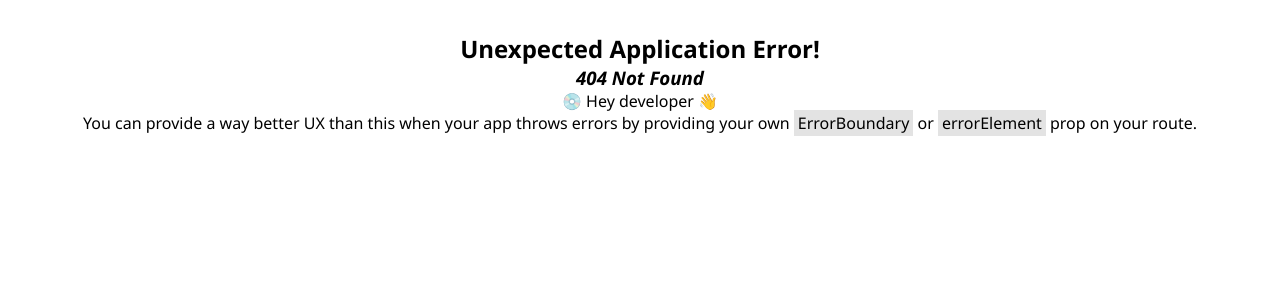
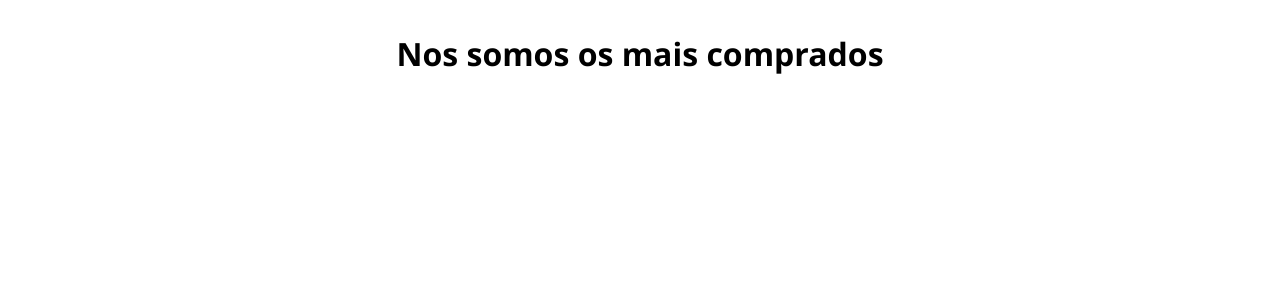
Before and after one commit to marceloguima/Vektor, a React (Vite) app: page /mais-comprados in a window 1280 px wide. Before the commit this address had no page. Shown: the top 300 px of the page. Built offline with nearby package versions, Linux system fonts and the light colour scheme.

Commit message:
criei o link para a rota de mais comprados

```diff
--- a/src/components/navBar/NavBar.jsx
+++ b/src/components/navBar/NavBar.jsx
@@ -8,6 +8,7 @@ const NavBar = () => {
 
 
           <Link to="/promocoes">Promoções</Link>
+          <Link to="/mais-comprados">Mais Comprados</Link>
 
 
   </nav>
--- a/src/main.jsx
+++ b/src/main.jsx
@@ -3,6 +3,7 @@ import { createRoot } from "react-dom/client";
 import "./index.css";
 import App from "./App.jsx";
 import Promocoes from "./routes/Promocoes.jsx";
+import MaisComprados from "./routes/MaisComprados.jsx";
 import { createBrowserRouter, RouterProvider, Route } from "react-router-dom";
 
 const router = createBrowserRouter([
@@ -14,6 +15,10 @@ const router = createBrowserRouter([
         path: "/promocoes",
         element: <Promocoes />,
     },
+    {
+        path: "/mais-comprados",
+        element: <MaisComprados />,
+    }
 ]);
 
 createRoot(document.getElementById("root")).render(
--- a/src/routes/MaisComprados.jsx
+++ b/src/routes/MaisComprados.jsx
@@ -3,7 +3,7 @@ import "./MaisComprados.css"
 const MaisComprados = () => {
   return (
     <div>
-
+      <h1>Nos somos os mais comprados</h1>
     </div>
   )
 }
```
